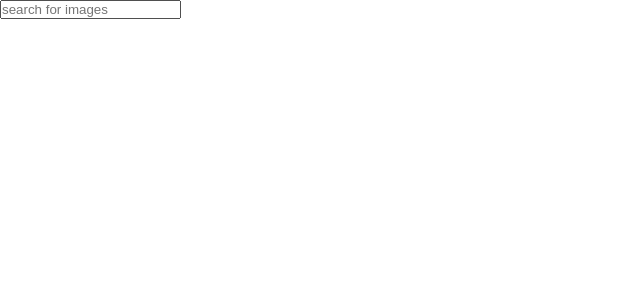
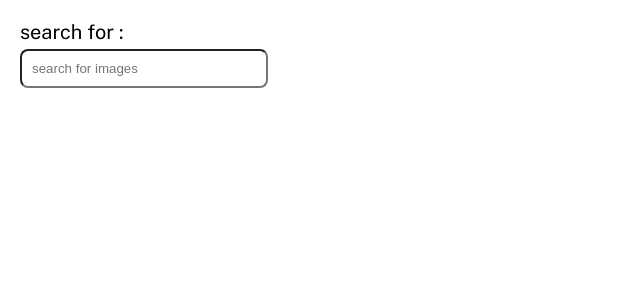
Before and after one commit to Merxibeaucoup/Stephen_Grider_Udemy_Project2_Pics, a React (Create React App) app: page / in a window 1280 px wide. Shown: the top 300 px of the page, without its empty margins (0-640 px from the left). Built offline with nearby package versions, Linux system fonts and the light colour scheme.

Commit message:
project done

```diff
--- a/src/App.js
+++ b/src/App.js
@@ -11,7 +11,7 @@ const App = () => {
     setImages(result);
   };
   return (
-    <div>
+    <div className="app">
       <SearchBar onSubmit={handleSubmit} />
       <ImageList images={images} />
     </div>
--- a/src/Components/ImageList.jsx
+++ b/src/Components/ImageList.jsx
@@ -3,7 +3,7 @@ import ImageShow from "./ImageShow";
 
 const ImageList = ({ images }) => {
   return (
-    <div>
+    <div className="images">
       {images?.map((image) => (
         <ImageShow key={image.id} image={image} />
       ))}
--- a/src/Components/ImageShow.jsx
+++ b/src/Components/ImageShow.jsx
@@ -1,7 +1,11 @@
 import React from "react";
 
 const ImageShow = ({ image }) => {
-  return <div>{image.id}</div>;
+  return (
+    <div className="image">
+      <img src={image.urls.small} alt={image.alt_description} />
+    </div>
+  );
 };
 
 export default ImageShow;
--- a/src/Components/SearchBar.jsx
+++ b/src/Components/SearchBar.jsx
@@ -13,8 +13,9 @@ const SearchBar = ({ onSubmit }) => {
   };
 
   return (
-    <div>
+    <div className="search__bar">
       <form onSubmit={handleFormSubmit}>
+        <label> search for : </label>
         <input
           type="text"
           placeholder="search for images"
--- /dev/null
+++ b/src/Sass/_app.scss
@@ -0,0 +1,3 @@
+.app {
+  padding: 2rem;
+}
--- /dev/null
+++ b/src/Sass/_images.scss
@@ -0,0 +1,18 @@
+.images {
+  padding: 2rem;
+  display: flex;
+  flex-wrap: wrap;
+  gap: 5rem;
+
+  //   columns: 6 200px;
+  //   column-gap: 10px;
+}
+
+.image {
+  img {
+    width: 100%;
+    height: 100%;
+  }
+  width: 30rem;
+  height: 30rem;
+}
--- /dev/null
+++ b/src/Sass/_searchBar.scss
@@ -0,0 +1,16 @@
+.search__bar {
+  label {
+    font-size: 2rem;
+  }
+  input {
+    width: 20%;
+    bottom: 1px solid lightgray;
+    border-radius: 0.8rem;
+    padding: 1rem;
+  }
+  form {
+    display: flex;
+    flex-direction: column;
+    gap: 0.5rem;
+  }
+}
--- a/src/main.css
+++ b/src/main.css
@@ -1 +1 @@
-@import"https://fonts.googleapis.com/css2?family=Lora:wght@600&display=swap";@import"https://fonts.googleapis.com/css2?family=Public+Sans:wght@300;400;700&display=swap";*{margin:0;padding:0;box-sizing:border-box}html{font-family:"Public Sans",sans-serif;font-size:62.5%;scroll-behavior:smooth}
+@import"https://fonts.googleapis.com/css2?family=Lora:wght@600&display=swap";@import"https://fonts.googleapis.com/css2?family=Public+Sans:wght@300;400;700&display=swap";*{margin:0;padding:0;box-sizing:border-box}html{font-family:"Public Sans",sans-serif;font-size:62.5%;scroll-behavior:smooth}.images{padding:2rem;display:flex;flex-wrap:wrap;gap:5rem}.image{width:30rem;height:30rem}.image img{width:100%;height:100%}.app{padding:2rem}.search__bar label{font-size:2rem}.search__bar input{width:20%;bottom:1px solid #d3d3d3;border-radius:.8rem;padding:1rem}.search__bar form{display:flex;flex-direction:column;gap:.5rem}
--- a/src/main.scss
+++ b/src/main.scss
@@ -1,2 +1,7 @@
 // import base
 @import "./Sass/base";
+
+// import components
+@import "./Sass/images";
+@import "./Sass/app";
+@import "./Sass/searchBar";
```
